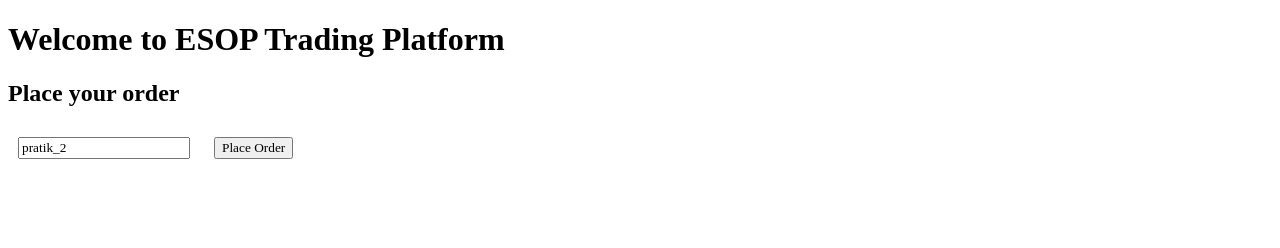
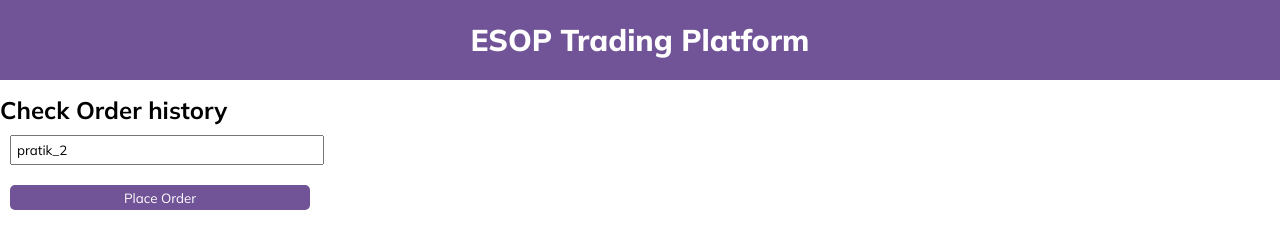
Before and after one commit to harshbhandarivs/esop-ui, a plain HTML site: page history.html in a window 1280 px wide. Drawn offline with Linux system fonts and the light colour scheme.

Commit message:
Add font and navbar to History page
Co-authored-by: Pranav Bhosale  <Pranav-Bhosale@users.noreply.github.com>

```diff
--- /dev/null
+++ b/css/history.css
@@ -0,0 +1,41 @@
+* {
+  font-family: "Mulish", "sans-serif";
+  margin: 0;
+  padding: 0;
+}
+
+.nav {
+  background: #715397;
+  display: flex;
+  justify-content: center;
+  align-items: center;
+  height: 80px;
+  margin-bottom: 15px;
+}
+
+.nav h1 {
+  color: #fff;
+  font-size: 30px;
+  font-weight: 800;
+}
+
+input {
+  margin: 10px;
+  padding: 5px;
+  width: 300px;
+  box-sizing: content-box;
+}
+
+form {
+  display: flex;
+  flex-direction: column;
+}
+
+input[type="submit"] {
+  background-color: #715397;
+  border-radius: 5px;
+  border: none;
+  height: 25px;
+  color: white;
+  box-sizing: border-box;
+}
--- a/history.html
+++ b/history.html
@@ -1,18 +1,29 @@
 <!DOCTYPE html>
 <html lang="en">
   <head>
-    <meta charset="UTF-8">
-    <title>Title</title>
-    <link rel="stylesheet" href="css/index.css">
+    <meta charset="UTF-8" />
+    <title>Order History</title>
+    <link rel="stylesheet" href="css/history.css" />
+    <link rel="preconnect" href="https://fonts.googleapis.com" />
+    <link rel="preconnect" href="https://fonts.gstatic.com" crossorigin />
+    <link
+      href="https://fonts.googleapis.com/css2?family=Mulish:ital,wght@0,200;0,300;0,400;0,500;0,600;0,700;0,800;1,200;1,300;1,400;1,500;1,600;1,700;1,800&display=swap"
+      rel="stylesheet"
+    />
   </head>
   <body>
-<h1>Welcome to ESOP Trading Platform</h1>
-<h2>Place your order</h2>
+    <nav class="nav">
+      <h1>ESOP Trading Platform</h1>
+    </nav>
+    <h2>Check Order history</h2>
     <form id="form">
-    <div>
-        <input type="text" placeholder="Enter username" id="username" value="pratik_2">
-        <input type="submit" value="Place Order" id="submit">
-    </div>
+      <input
+        type="text"
+        placeholder="Enter username"
+        id="username"
+        value="pratik_2"
+      />
+      <input type="submit" value="Place Order" id="submit" />
     </form>
     <div id="successMessage"></div>
     <div id="errorMessage"></div>
```
Lines whose indentation alone changed are shown as unchanged.
